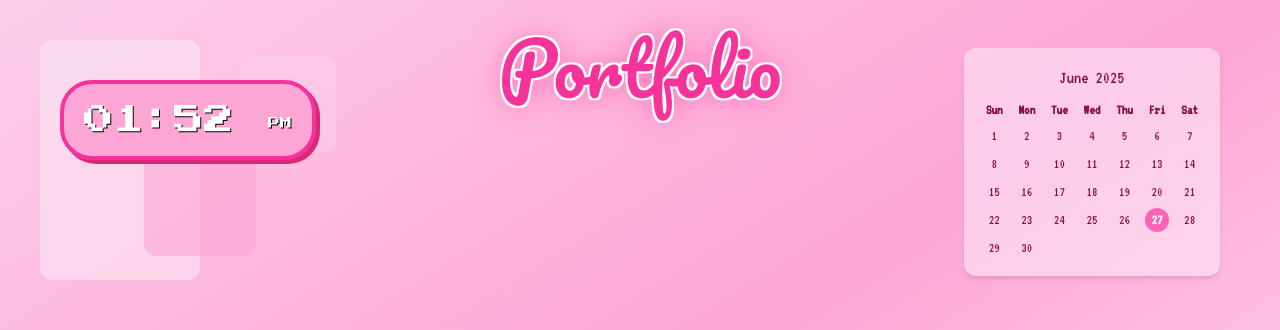
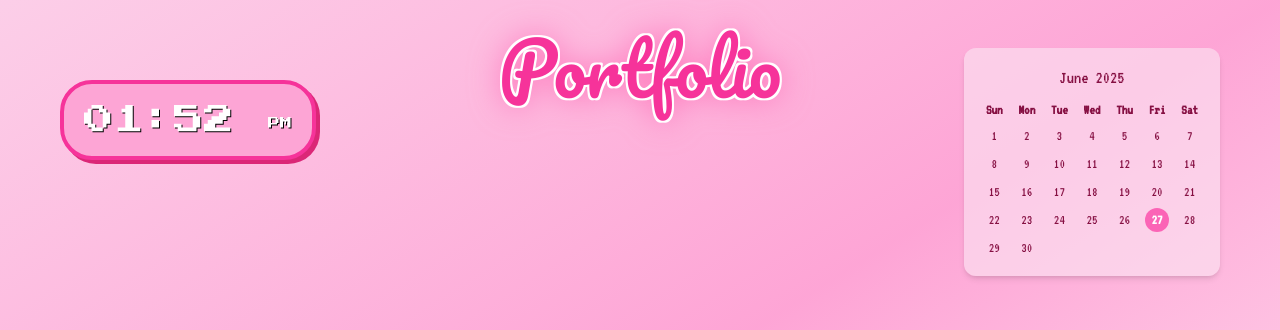
Before and after one commit to silviansi/portfolio, a Vue app: page / in a window 1280 px wide. Shown: the top 330 px of the page. Built offline with nearby package versions, Linux system fonts and the light colour scheme.

Commit message:
add skill window and comment decoration

```diff
--- a/src/layouts/DesktopLayout.vue
+++ b/src/layouts/DesktopLayout.vue
@@ -2,11 +2,11 @@
     <div class="relative min-h-screen w-full overflow-hidden bg-gradient-to-br from-pink-200 via-pink-300 to-pink-100">
 
         <!-- ✨ Layer Kotak-kotak Estetik -->
-        <div class="absolute inset-0 z-0">
-            <div class="absolute w-40 h-60 top-10 left-10 bg-pink-100/60 rounded-xl"></div>
-            <div class="absolute w-24 h-24 top-14 left-60 bg-pink-200/60 rounded-xl backdrop-blur-md"></div>
-            <div class="absolute w-28 h-28 top-36 left-36 bg-pink-300/60 rounded-xl"></div>
-        </div>
+        <!-- <div class="absolute inset-0 z-0">
+            <div class="absolute w-40 h-60 top-10 right-1/4 bg-pink-100/60 rounded-xl"></div>
+            <div class="absolute w-24 h-24 top-14 right-110 bg-pink-200/60 rounded-xl backdrop-blur-md"></div>
+            <div class="absolute w-28 h-28 top-36 right-1/5 bg-pink-300/60 rounded-xl"></div>
+        </div> -->
 
         <!-- ✨ Decorative Wallpaper Layer -->
         <img
@@ -54,6 +54,7 @@ import Taskbar from '@/components/Taskbar.vue'
 
 // Import semua window
 import AboutWindow from '@/pages/About.vue'
+import SkillWindow from '@/pages/Skill.vue'
 import PathWindow from '@/pages/Path.vue'
 import ProjectWindow from '@/pages/Project.vue'
 import InternetWindow from '@/pages/Internet.vue'
@@ -72,6 +73,7 @@ const bringToFront = (name) => {
 
 const windowMap = {
     about: AboutWindow,
+    skill: SkillWindow,
     path: PathWindow,
     project: ProjectWindow,
     internet: InternetWindow,
```
